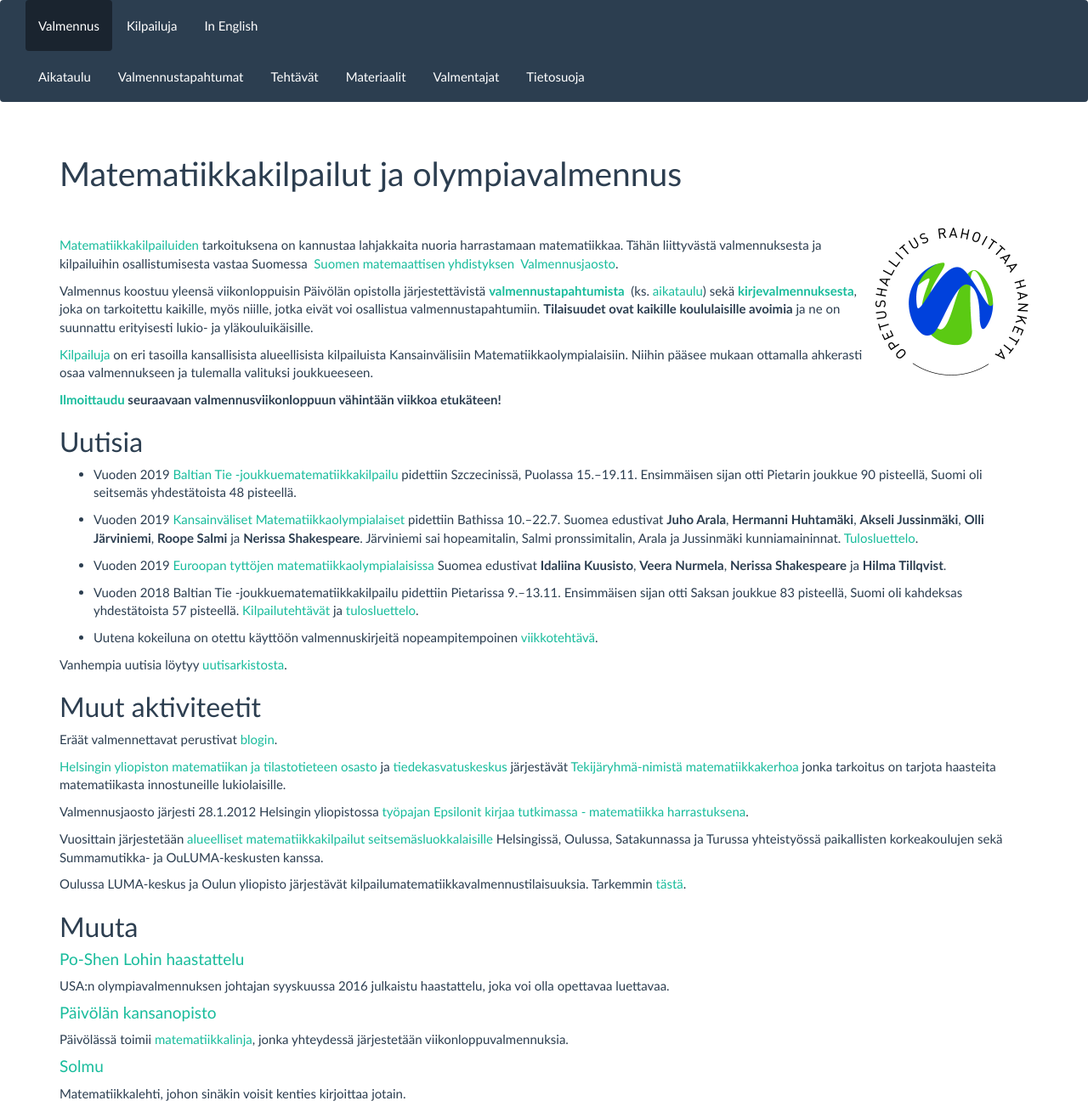
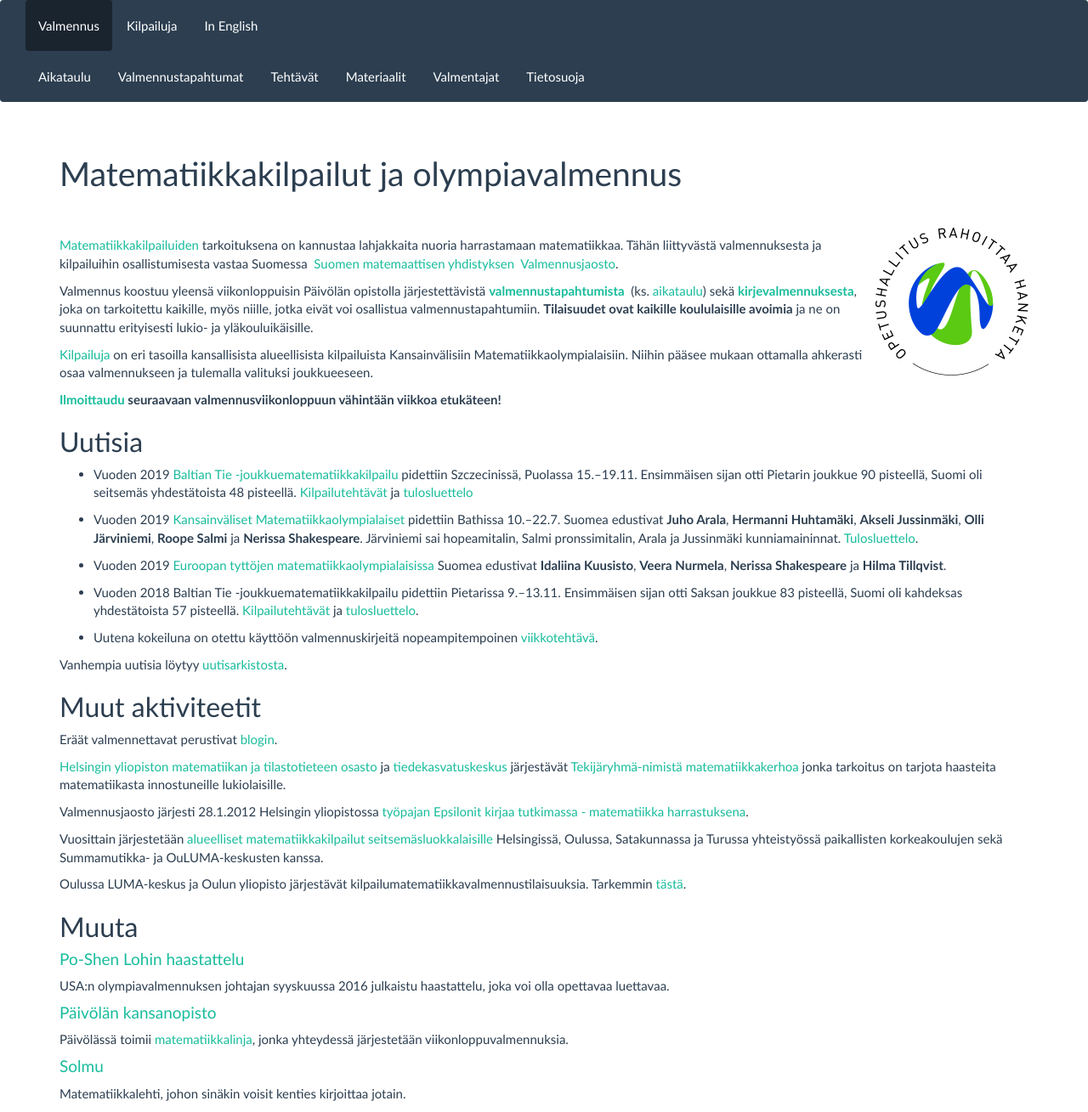
Before and after one commit to matematiikkakilpailut/matematiikkakilpailut.github.io, a Jekyll site: the page built from index.md, in a window 1280 px wide. Shown: the whole page at 85% size. Built offline with Jekyll 4.4.1, drawn with Linux system fonts in a browser that asks for light colours.

Commit message:
Update index.md
BT tehtävät ja tulokset

```diff
--- a/index.md
+++ b/index.md
@@ -36,7 +36,7 @@
 
 ## <a name="uutisia"></a>Uutisia
 
-* Vuoden 2019 [Baltian Tie -joukkuematematiikkakilpailu](http://balticway19.mimuw.edu.pl/index.html) pidettiin Szczecinissä, Puolassa 15.&ndash;19.11. Ensimmäisen sijan otti Pietarin joukkue 90 pisteellä, Suomi oli seitsemäs yhdestätoista 48 pisteellä.
+* Vuoden 2019 [Baltian Tie -joukkuematematiikkakilpailu](http://balticway19.mimuw.edu.pl/index.html) pidettiin Szczecinissä, Puolassa 15.&ndash;19.11. Ensimmäisen sijan otti Pietarin joukkue 90 pisteellä, Suomi oli seitsemäs yhdestätoista 48 pisteellä. [Kilpailutehtävät](/Baltian_tie/2019/BW19_FIN.pdf) ja [tulosluettelo](http://balticway19.mimuw.edu.pl/BW19-results.pdf)
 
 * Vuoden 2019 [Kansainväliset Matematiikkaolympialaiset](https://www.imo2019.uk/) pidettiin Bathissa 10.&ndash;22.7. Suomea edustivat **Juho Arala**, **Hermanni Huhtamäki**, **Akseli Jussinmäki**, **Olli Järviniemi**, **Roope Salmi** ja **Nerissa Shakespeare**. Järviniemi sai hopeamitalin, Salmi pronssimitalin, Arala ja Jussinmäki kunniamaininnat. [Tulosluettelo](http://imo-official.org/year_country_r.aspx?year=2019).
 
```
